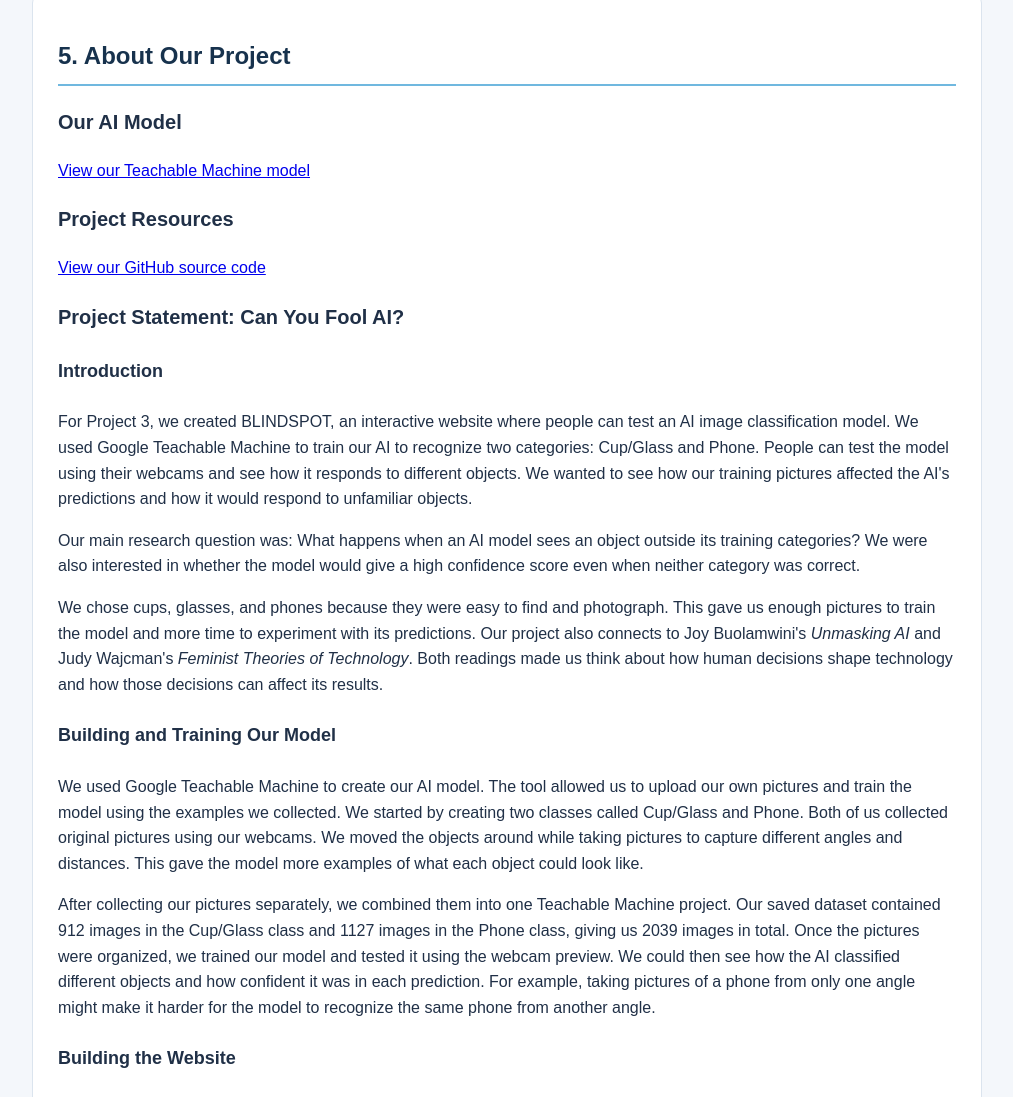
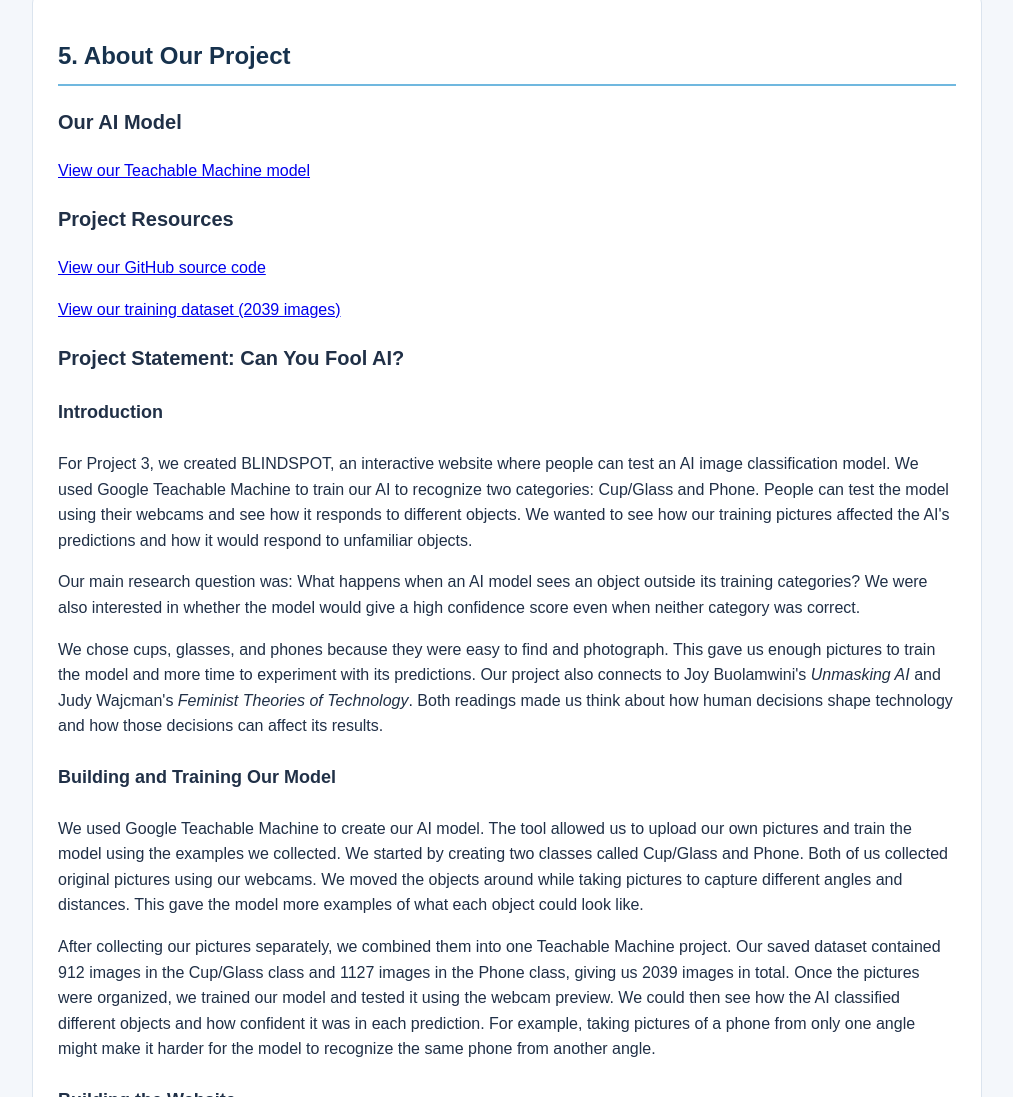
Before and after one commit to achamopeterson/project-2, a plain HTML site: page blindspot.html in a window 1280 px wide. Shown: the part 4723-5820 px from the top of the page, without its empty margins (133-1146 px from the left). Drawn offline with Linux system fonts and the light colour scheme.

Commit message:
Add link to training dataset in blindspot.html
Added a link to the training dataset with 2039 images.

```diff
--- a/blindspot.html
+++ b/blindspot.html
@@ -398,6 +398,14 @@
           View our GitHub source code
         </a>
       </p>
+
+      <p>
+        <a href="https://github.com/achamopeterson/project-2/tree/main/training-images"
+           target="_blank" rel="noopener noreferrer">
+          View our training dataset (2039 images)
+        </a>
+      </p>
+
       <!-- Final revised project statement -->
       <h3>Project Statement: Can You Fool AI?</h3>
 
```
